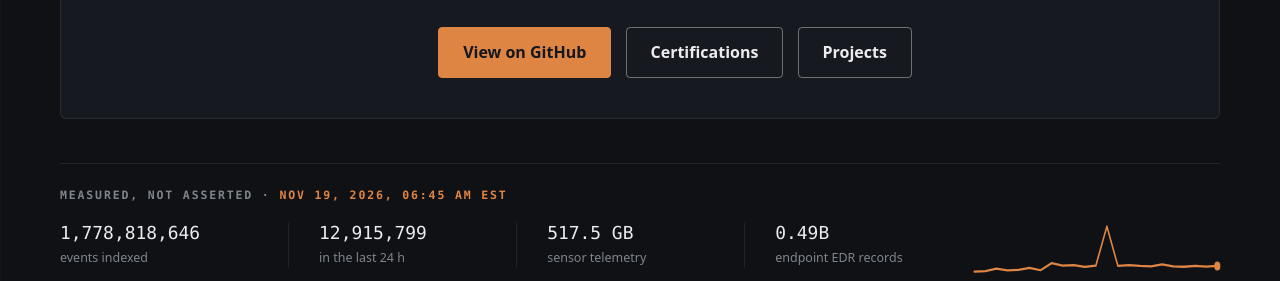
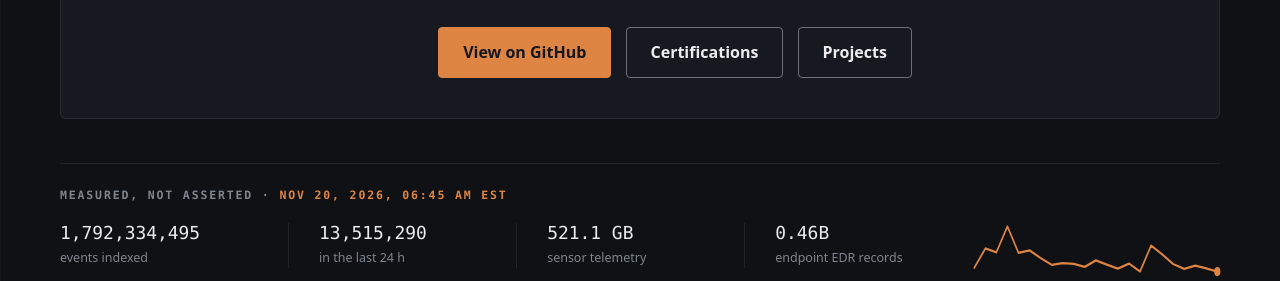
Before and after one commit to SeriouslyCyberLLC/cyber-portfolio, a plain HTML site: page index.html in a window 1280 px wide. Shown: the part 519-800 px from the top of the page. Drawn offline with Linux system fonts and the light colour scheme.

Commit message:
Refresh measured figures against the cluster

```diff
--- a/index.html
+++ b/index.html
@@ -505,48 +505,48 @@
 
         <!-- TELEMETRY:START, generated by scripts/update-telemetry.mjs, do not hand-edit -->
         <section class="telemetry" aria-labelledby="telemetry-title">
-            <h2 class="telemetry__eyebrow" id="telemetry-title">Measured, not asserted &middot; <b>Nov 19, 2026, 06:45 AM EST</b></h2>
+            <h2 class="telemetry__eyebrow" id="telemetry-title">Measured, not asserted &middot; <b>Nov 20, 2026, 06:45 AM EST</b></h2>
             <div class="telemetry__row">
-                <div class="telemetry__fig"><span class="v">1,778,818,646</span><span class="k">events indexed</span></div>
-                <div class="telemetry__fig"><span class="v">12,915,799</span><span class="k">in the last 24 h</span></div>
-                <div class="telemetry__fig"><span class="v">517.5 GB</span><span class="k">sensor telemetry</span></div>
-                <div class="telemetry__fig"><span class="v">0.49B</span><span class="k">endpoint EDR records</span></div>
+                <div class="telemetry__fig"><span class="v">1,792,334,495</span><span class="k">events indexed</span></div>
+                <div class="telemetry__fig"><span class="v">13,515,290</span><span class="k">in the last 24 h</span></div>
+                <div class="telemetry__fig"><span class="v">521.1 GB</span><span class="k">sensor telemetry</span></div>
+                <div class="telemetry__fig"><span class="v">0.46B</span><span class="k">endpoint EDR records</span></div>
                 <div class="telemetry__plot">
                     <svg viewBox="0 0 320 46" preserveAspectRatio="none" role="img" aria-labelledby="spark-title">
-                        <title id="spark-title">Events per hour over the last 23 hours, ranging from 190,929 to 2,698,285</title>
-                        <path class="spark-line" style="--len:364px" stroke-dasharray="364" d="M3.0 43.0 L17.3 42.6 L31.5 40.4 L45.8 41.9 L60.1 41.5 L74.4 39.7 L88.6 41.8 L102.9 35.5 L117.2 37.7 L131.5 37.3 L145.7 38.9 L160.0 37.8 L174.3 3.0 L188.5 37.9 L202.8 37.2 L217.1 38.0 L231.4 38.4 L245.6 36.6 L259.9 38.3 L274.2 38.7 L288.5 37.9 L302.7 38.5 L317.0 38.0"/>
-                        <circle class="spark-end" cx="317.0" cy="38.0" r="4"/>
-                        <rect class="spark-hit" x="-4.0" y="0" width="13.9" height="46"><title>7 AM, 190,929 events</title></rect>
-            <rect class="spark-hit" x="10.3" y="0" width="13.9" height="46"><title>8 AM, 213,069 events</title></rect>
-            <rect class="spark-hit" x="24.6" y="0" width="13.9" height="46"><title>9 AM, 351,206 events</title></rect>
-            <rect class="spark-hit" x="38.9" y="0" width="13.9" height="46"><title>10 AM, 263,010 events</title></rect>
-            <rect class="spark-hit" x="53.1" y="0" width="13.9" height="46"><title>11 AM, 287,026 events</title></rect>
-            <rect class="spark-hit" x="67.4" y="0" width="13.9" height="46"><title>12 PM, 396,682 events</title></rect>
-            <rect class="spark-hit" x="81.7" y="0" width="13.9" height="46"><title>1 PM, 267,423 events</title></rect>
-            <rect class="spark-hit" x="96.0" y="0" width="13.9" height="46"><title>2 PM, 660,165 events</title></rect>
-            <rect class="spark-hit" x="110.2" y="0" width="13.9" height="46"><title>3 PM, 526,196 events</title></rect>
-            <rect class="spark-hit" x="124.5" y="0" width="13.9" height="46"><title>4 PM, 550,048 events</title></rect>
-            <rect class="spark-hit" x="138.8" y="0" width="13.9" height="46"><title>5 PM, 448,159 events</title></rect>
-            <rect class="spark-hit" x="153.0" y="0" width="13.9" height="46"><title>6 PM, 516,418 events</title></rect>
-            <rect class="spark-hit" x="167.3" y="0" width="13.9" height="46"><title>7 PM, 2,698,285 events</title></rect>
-            <rect class="spark-hit" x="181.6" y="0" width="13.9" height="46"><title>8 PM, 508,852 events</title></rect>
-            <rect class="spark-hit" x="195.9" y="0" width="13.9" height="46"><title>9 PM, 554,324 events</title></rect>
-            <rect class="spark-hit" x="210.1" y="0" width="13.9" height="46"><title>10 PM, 502,301 events</title></rect>
-            <rect class="spark-hit" x="224.4" y="0" width="13.9" height="46"><title>11 PM, 476,733 events</title></rect>
-            <rect class="spark-hit" x="238.7" y="0" width="13.9" height="46"><title>12 AM, 589,533 events</title></rect>
-            <rect class="spark-hit" x="253.0" y="0" width="13.9" height="46"><title>1 AM, 483,347 events</title></rect>
-            <rect class="spark-hit" x="267.2" y="0" width="13.9" height="46"><title>2 AM, 461,968 events</title></rect>
-            <rect class="spark-hit" x="281.5" y="0" width="13.9" height="46"><title>3 AM, 507,683 events</title></rect>
-            <rect class="spark-hit" x="295.8" y="0" width="13.9" height="46"><title>4 AM, 474,929 events</title></rect>
-            <rect class="spark-hit" x="310.0" y="0" width="13.9" height="46"><title>5 AM, 505,684 events</title></rect>
+                        <title id="spark-title">Events per hour over the last 23 hours, ranging from 458,503 to 874,403</title>
+                        <path class="spark-line" style="--len:375px" stroke-dasharray="375" d="M3.0 39.6 L17.3 22.5 L31.5 25.9 L45.8 3.0 L60.1 26.5 L74.4 24.2 L88.6 31.0 L102.9 37.0 L117.2 35.4 L131.5 36.2 L145.7 38.8 L160.0 33.1 L174.3 36.9 L188.5 40.4 L202.8 35.9 L217.1 43.0 L231.4 20.0 L245.6 27.6 L259.9 36.3 L274.2 40.6 L288.5 37.7 L302.7 40.2 L317.0 43.0"/>
+                        <circle class="spark-end" cx="317.0" cy="43.0" r="4"/>
+                        <rect class="spark-hit" x="-4.0" y="0" width="13.9" height="46"><title>7 AM, 494,354 events</title></rect>
+            <rect class="spark-hit" x="10.3" y="0" width="13.9" height="46"><title>8 AM, 671,180 events</title></rect>
+            <rect class="spark-hit" x="24.6" y="0" width="13.9" height="46"><title>9 AM, 636,472 events</title></rect>
+            <rect class="spark-hit" x="38.9" y="0" width="13.9" height="46"><title>10 AM, 874,403 events</title></rect>
+            <rect class="spark-hit" x="53.1" y="0" width="13.9" height="46"><title>11 AM, 630,025 events</title></rect>
+            <rect class="spark-hit" x="67.4" y="0" width="13.9" height="46"><title>12 PM, 653,461 events</title></rect>
+            <rect class="spark-hit" x="81.7" y="0" width="13.9" height="46"><title>1 PM, 583,477 events</title></rect>
+            <rect class="spark-hit" x="96.0" y="0" width="13.9" height="46"><title>2 PM, 520,584 events</title></rect>
+            <rect class="spark-hit" x="110.2" y="0" width="13.9" height="46"><title>3 PM, 537,180 events</title></rect>
+            <rect class="spark-hit" x="124.5" y="0" width="13.9" height="46"><title>4 PM, 529,499 events</title></rect>
+            <rect class="spark-hit" x="138.8" y="0" width="13.9" height="46"><title>5 PM, 501,739 events</title></rect>
+            <rect class="spark-hit" x="153.0" y="0" width="13.9" height="46"><title>6 PM, 561,604 events</title></rect>
+            <rect class="spark-hit" x="167.3" y="0" width="13.9" height="46"><title>7 PM, 521,755 events</title></rect>
+            <rect class="spark-hit" x="181.6" y="0" width="13.9" height="46"><title>8 PM, 485,465 events</title></rect>
+            <rect class="spark-hit" x="195.9" y="0" width="13.9" height="46"><title>9 PM, 532,710 events</title></rect>
+            <rect class="spark-hit" x="210.1" y="0" width="13.9" height="46"><title>10 PM, 458,503 events</title></rect>
+            <rect class="spark-hit" x="224.4" y="0" width="13.9" height="46"><title>11 PM, 697,641 events</title></rect>
+            <rect class="spark-hit" x="238.7" y="0" width="13.9" height="46"><title>12 AM, 618,689 events</title></rect>
+            <rect class="spark-hit" x="253.0" y="0" width="13.9" height="46"><title>1 AM, 528,638 events</title></rect>
+            <rect class="spark-hit" x="267.2" y="0" width="13.9" height="46"><title>2 AM, 483,013 events</title></rect>
+            <rect class="spark-hit" x="281.5" y="0" width="13.9" height="46"><title>3 AM, 513,957 events</title></rect>
+            <rect class="spark-hit" x="295.8" y="0" width="13.9" height="46"><title>4 AM, 487,583 events</title></rect>
+            <rect class="spark-hit" x="310.0" y="0" width="13.9" height="46"><title>5 AM, 458,561 events</title></rect>
                     </svg>
                 </div>
             </div>
-            <p class="telemetry__caption">Events per hour across Suricata and Zeek. Peak 2,698,285, floor 190,929. Regenerated from the cluster by <code>scripts/update-telemetry.mjs</code>.</p>
+            <p class="telemetry__caption">Events per hour across Suricata and Zeek. Peak 874,403, floor 458,503. Regenerated from the cluster by <code>scripts/update-telemetry.mjs</code>.</p>
             <table class="visually-hidden">
                 <caption>Events per hour, last 23 hours</caption>
                 <thead><tr><th scope="col">Hour</th><th scope="col">Events</th></tr></thead>
-                <tbody><tr><td>7 AM</td><td>190,929</td></tr><tr><td>8 AM</td><td>213,069</td></tr><tr><td>9 AM</td><td>351,206</td></tr><tr><td>10 AM</td><td>263,010</td></tr><tr><td>11 AM</td><td>287,026</td></tr><tr><td>12 PM</td><td>396,682</td></tr><tr><td>1 PM</td><td>267,423</td></tr><tr><td>2 PM</td><td>660,165</td></tr><tr><td>3 PM</td><td>526,196</td></tr><tr><td>4 PM</td><td>550,048</td></tr><tr><td>5 PM</td><td>448,159</td></tr><tr><td>6 PM</td><td>516,418</td></tr><tr><td>7 PM</td><td>2,698,285</td></tr><tr><td>8 PM</td><td>508,852</td></tr><tr><td>9 PM</td><td>554,324</td></tr><tr><td>10 PM</td><td>502,301</td></tr><tr><td>11 PM</td><td>476,733</td></tr><tr><td>12 AM</td><td>589,533</td></tr><tr><td>1 AM</td><td>483,347</td></tr><tr><td>2 AM</td><td>461,968</td></tr><tr><td>3 AM</td><td>507,683</td></tr><tr><td>4 AM</td><td>474,929</td></tr><tr><td>5 AM</td><td>505,684</td></tr></tbody>
+                <tbody><tr><td>7 AM</td><td>494,354</td></tr><tr><td>8 AM</td><td>671,180</td></tr><tr><td>9 AM</td><td>636,472</td></tr><tr><td>10 AM</td><td>874,403</td></tr><tr><td>11 AM</td><td>630,025</td></tr><tr><td>12 PM</td><td>653,461</td></tr><tr><td>1 PM</td><td>583,477</td></tr><tr><td>2 PM</td><td>520,584</td></tr><tr><td>3 PM</td><td>537,180</td></tr><tr><td>4 PM</td><td>529,499</td></tr><tr><td>5 PM</td><td>501,739</td></tr><tr><td>6 PM</td><td>561,604</td></tr><tr><td>7 PM</td><td>521,755</td></tr><tr><td>8 PM</td><td>485,465</td></tr><tr><td>9 PM</td><td>532,710</td></tr><tr><td>10 PM</td><td>458,503</td></tr><tr><td>11 PM</td><td>697,641</td></tr><tr><td>12 AM</td><td>618,689</td></tr><tr><td>1 AM</td><td>528,638</td></tr><tr><td>2 AM</td><td>483,013</td></tr><tr><td>3 AM</td><td>513,957</td></tr><tr><td>4 AM</td><td>487,583</td></tr><tr><td>5 AM</td><td>458,561</td></tr></tbody>
             </table>
         </section>
         <!-- TELEMETRY:END -->
```
Also changed, not shown: 3 other files.
